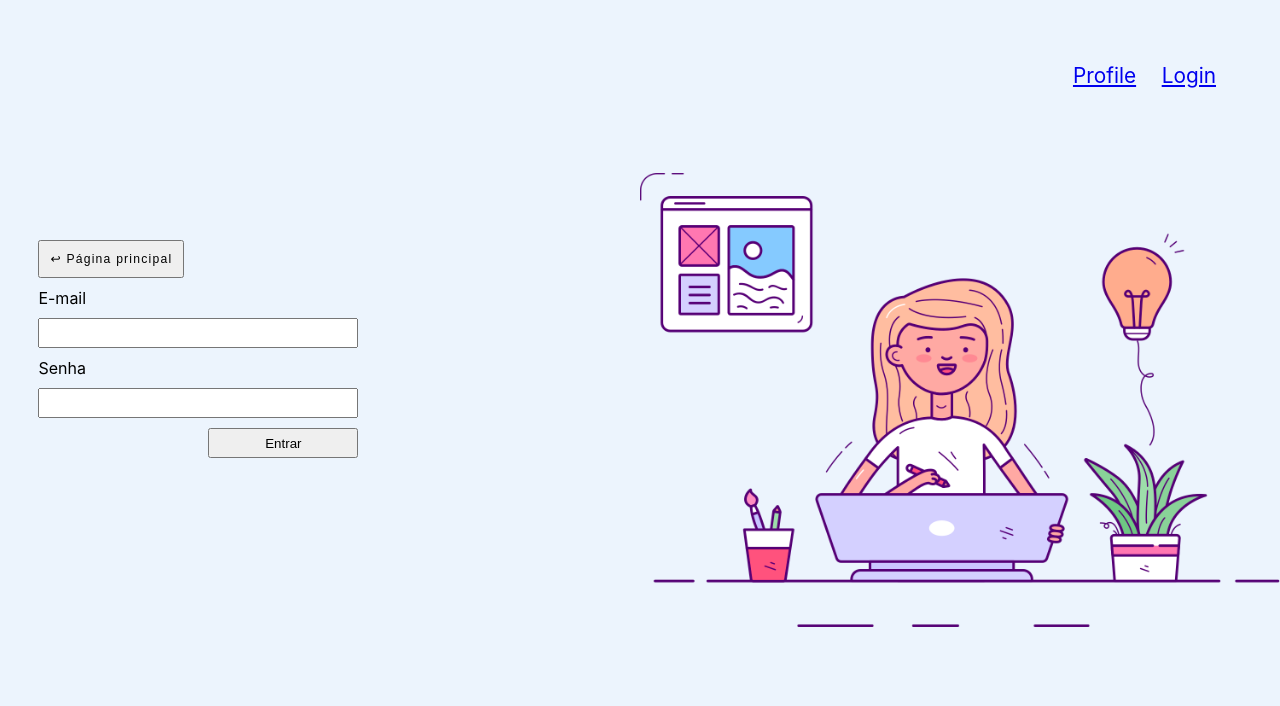
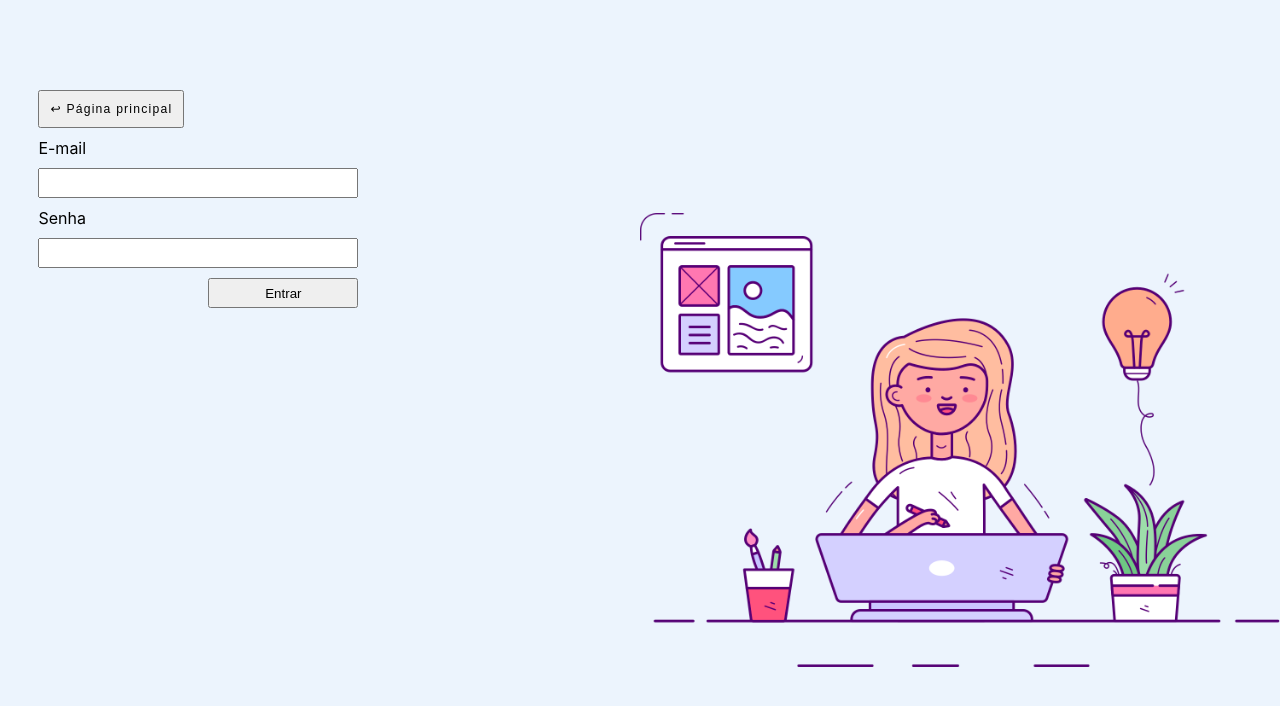
Before and after one commit to estefaneluz/react-router-dom, a React (Create React App) app in the folder classe-01/: page /login in a window 1280 px wide. Shown: the top 706 px of the page. Built offline with nearby package versions, Linux system fonts and the light colour scheme.

Commit message:
add Link

```diff
--- a/classe-01/src/App.js
+++ b/classe-01/src/App.js
@@ -1,27 +1,29 @@
 import './App.css'
 import Login from './components/Login'
 import Profile from './components/Profile'
-import { BrowserRouter as Router, Route } from 'react-router-dom'
+import { BrowserRouter as Router, Route, Link } from 'react-router-dom'
 
 function App() {
   return (
     <div className="app">
+      <Router>
+        <Route path="/" exact>
           <nav>
             <ul>
               <li>
-            <a href="/profile">Profile</a>
+                <Link to="/profile">Profile</Link>
               </li>
               <li>
-            <a href="/login">Login</a>
+                <Link to="/login">Login</Link>
               </li>
             </ul>
           </nav>
+        </Route>
         <main>
-        <Router>
           <Route path="/login" component={Login} />
           <Route path="/profile" component={Profile} />
+        </main>
       </Router>
-      </main>
     </div>
   )
 }
--- a/classe-01/src/components/VoltarHome/index.js
+++ b/classe-01/src/components/VoltarHome/index.js
@@ -1,5 +1,9 @@
 import './style.css'
-
+import { Link } from 'react-router-dom'
 export default function VoltarHome() {
-  return <button className="voltar-home"> ↩ Página principal</button>
+  return (
+    <Link to="/">
+      <button className="voltar-home">↩ Página principal</button>
+    </Link>
+  )
 }
```
Lines whose indentation alone changed are shown as unchanged.
